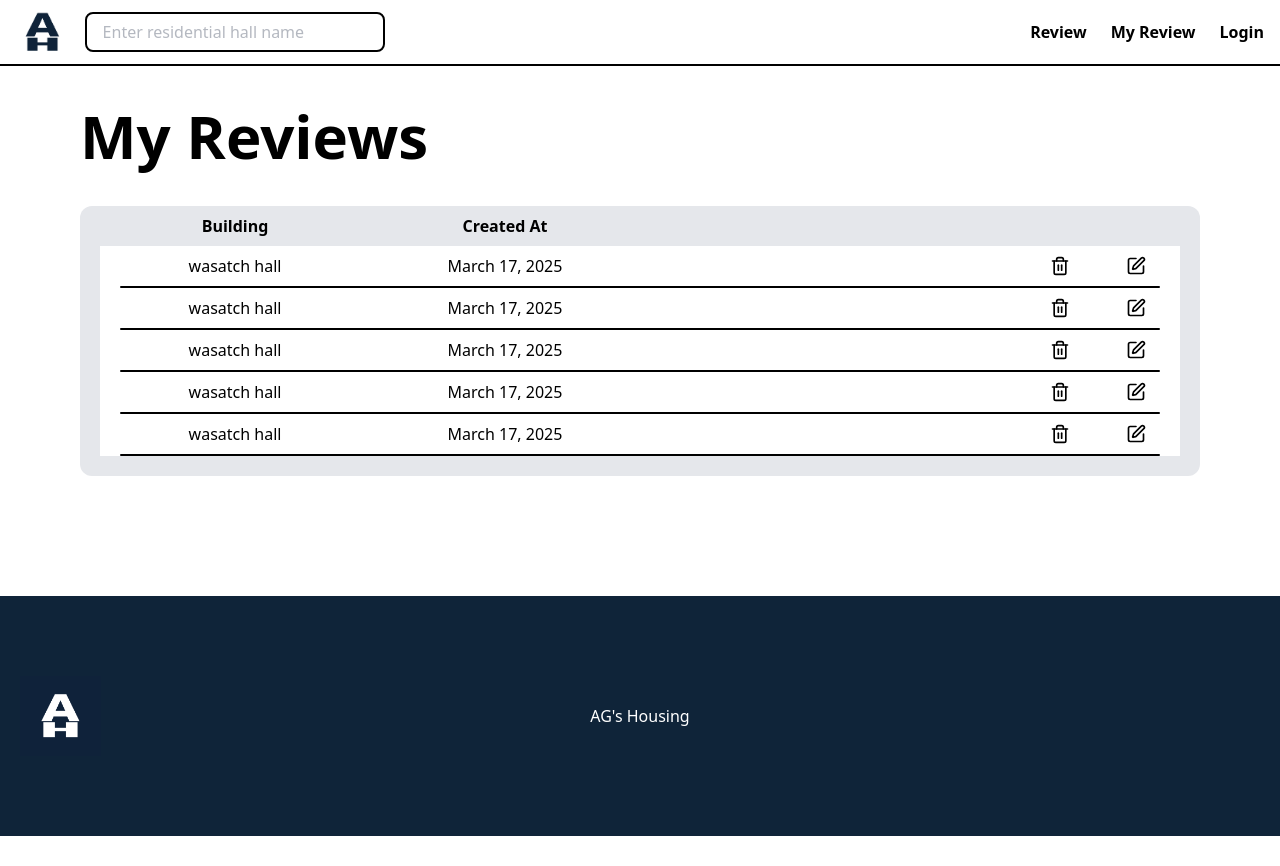
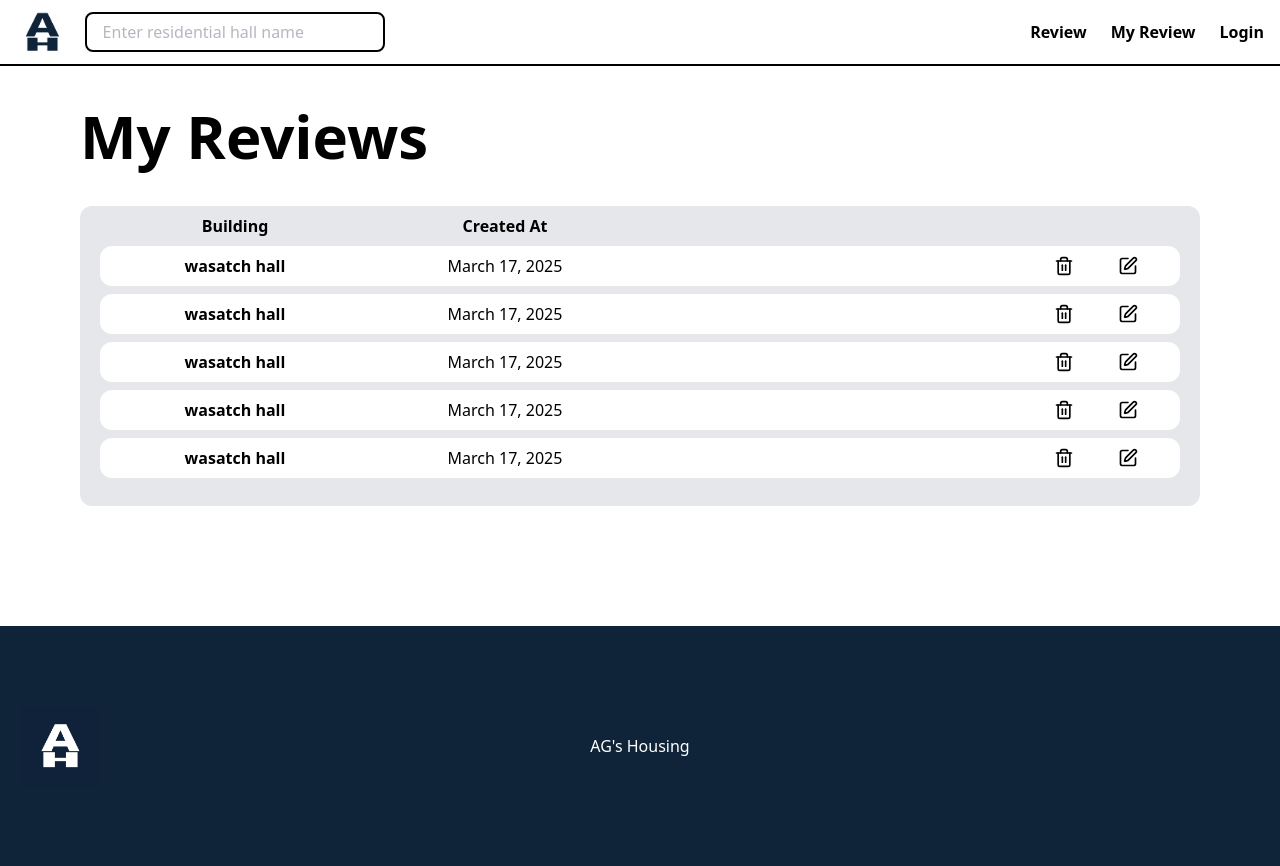
Before and after one commit to 6bb6md6issc/residential-hall-review, a React (Vite) app: page /my-review in a window 1280 px wide. Before the commit the page ends 836 px from the top, so only its background shows below. Built offline with nearby package versions, Linux system fonts and the light colour scheme.

Commit message:
updated my-reviews page

```diff
--- a/src/component/myReview/OneReviewHistory.jsx
+++ b/src/component/myReview/OneReviewHistory.jsx
@@ -4,9 +4,9 @@ import { Link } from 'react-router-dom';
 
 const OneReviewHistory = ({ review }) => {
   return (
-    <div className='bg-white mx-5'>
+    <div className='bg-white rounded-xl mx-5 mb-2'>
       <div className='flex-col items-center sm:flex sm:flex-row'>
-        <h1 className='py-2 pl-10 sm:pl-0 sm:w-1/4 sm:text-center '>{review.building}</h1>
+        <h1 className='py-2 pl-10 font-bold sm:pl-0 sm:w-1/4 sm:text-center '>{review.building}</h1>
         <hr className='mx-5 border-t-3 rounded sm:hidden'/>
         <div className='flex items-center w-full sm:w-3/4'>
           <h1 className='py-2 w-1/2 pl-10 sm:pl-0 sm:w-1/3 sm:text-center'>
@@ -18,13 +18,12 @@ const OneReviewHistory = ({ review }) => {
                 <Trash2 className='mx-2 sm:mx-5 h-5'/>
               </button>
               <Link>
-                <SquarePen className='mx-2 sm:mx-8 h-5'/>
+                <SquarePen className='mx-5 sm:mr-10 h-5'/>
               </Link>
             </div>
           </div>
         </div>
       </div>
-      <hr className='hidden sm:block sm:rounded sm:mx-5 sm:border-t-2 '/>
     </div>
   )
 }
```
